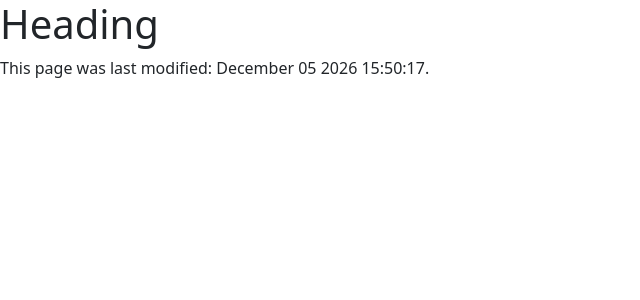
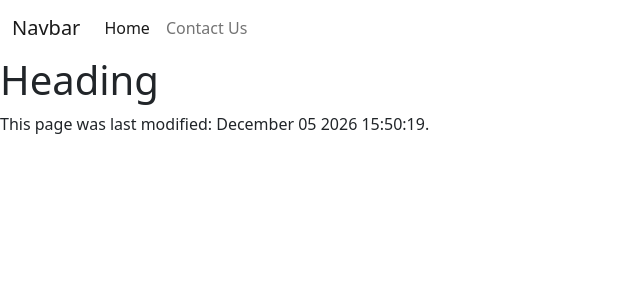
Before and after one commit to ItsFranklinMyDudes/php-site-temp, a PHP site: page /index.php in a window 1280 px wide. Shown: the top 300 px of the page, without its empty margins (0-640 px from the left). Run offline with PHP 8.4, Linux system fonts and the light colour scheme.

Commit message:
added Navbar

```diff
--- a/hello.php
+++ /dev/null
@@ -1,3 +0,0 @@
-<?php
-
-echo "Hello Declan You Are Awesome :)";
--- a/index.php
+++ b/index.php
@@ -1,12 +1,5 @@
-<!doctype html>
 <?php include "template.php" ?>
-<html lang="en">
-<head>
-    <meta charset="utf-8">
-    <meta name="viewport" content="width=device-width, initial-scale=1">
-    <title>PHP Site</title>
-    <link href="css/bootstrap.min.css" rel="stylesheet">
-</head>
+<title>PHP Site</title>
 <body>
 <h1>Heading</h1>
 
--- a/template.php
+++ b/template.php
@@ -1,5 +1,31 @@
+<!doctype html>
+<html lang="en">
+<head>
+    <meta charset="utf-8">
+    <meta name="viewport" content="width=device-width, initial-scale=1">
+    <link href="css/bootstrap.min.css" rel="stylesheet">
+</head>
+
+<body>
+<nav class="navbar navbar-expand-lg bg-body-tertiary">
+    <div class="container-fluid">
+        <a class="navbar-brand" href="index.php">Navbar</a>
+        <button class="navbar-toggler" type="button" data-bs-toggle="collapse" data-bs-target="#navbarSupportedContent" aria-controls="navbarSupportedContent" aria-expanded="false" aria-label="Toggle navigation">
+            <span class="navbar-toggler-icon"></span>
+        </button>
+        <div class="collapse navbar-collapse" id="navbarSupportedContent">
+            <ul class="navbar-nav me-auto mb-2 mb-lg-0">
+                <li class="nav-item">
+                    <a class="nav-link active" aria-current="page" href="index.php">Home</a>
+                </li>
+                <li class="nav-item">
+                    <a class="nav-link" href="contact.php">Contact Us</a>
+                </li>
+        </div>
+    </div>
+</nav>
+</body>
 <?php
-
 function footer():string
 {
     date_default_timezone_set('Australia/Canberra');
@@ -15,3 +41,5 @@ function sanitiseData($unsanitisedData):string
     $sanitisedData = htmlspecialchars($unsanitisedData);
     return $sanitisedData;
 }
+?>
+</html>
```
Also changed, not shown: contact.php (+2 -9 lines), 1 other file.
